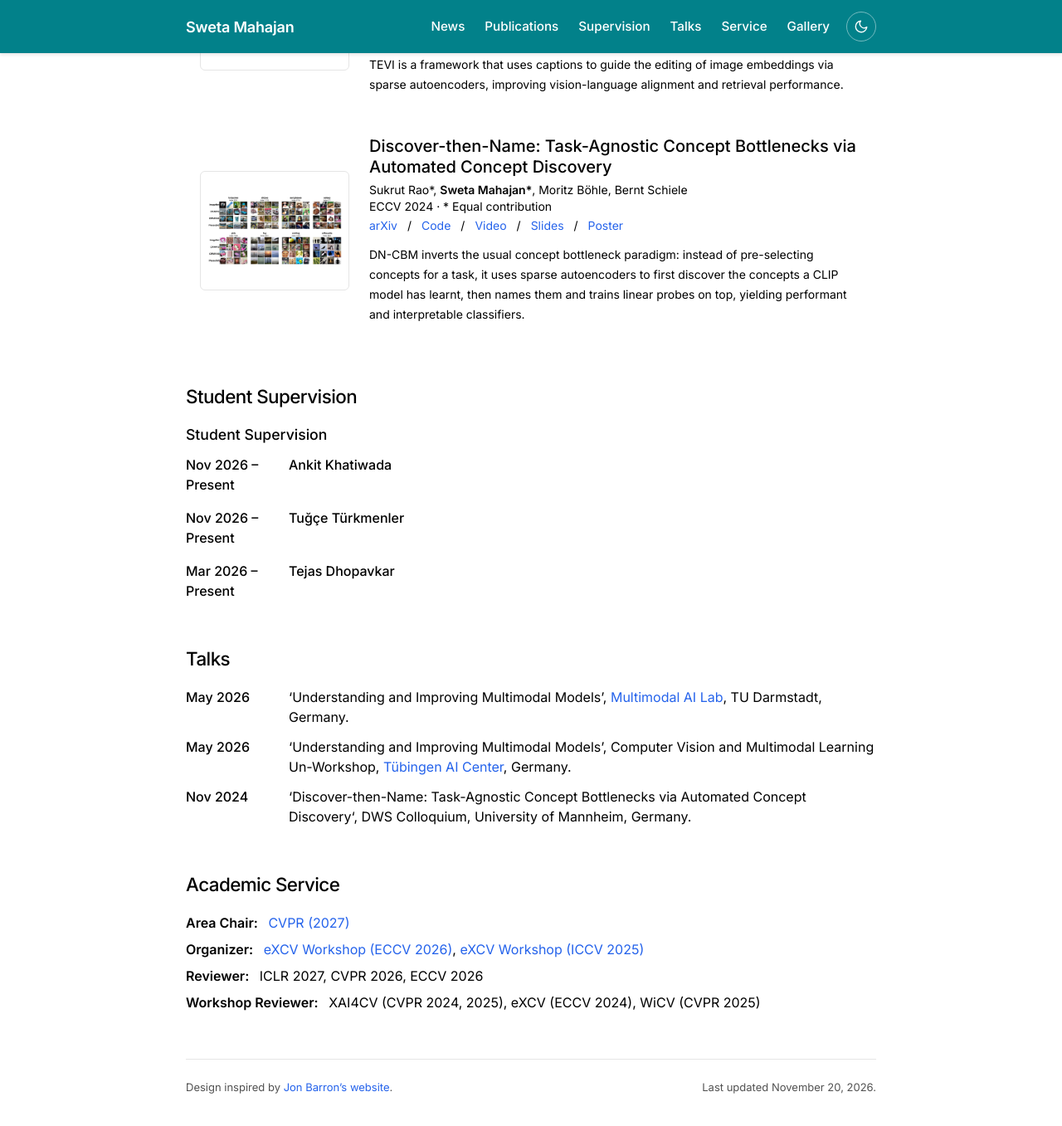
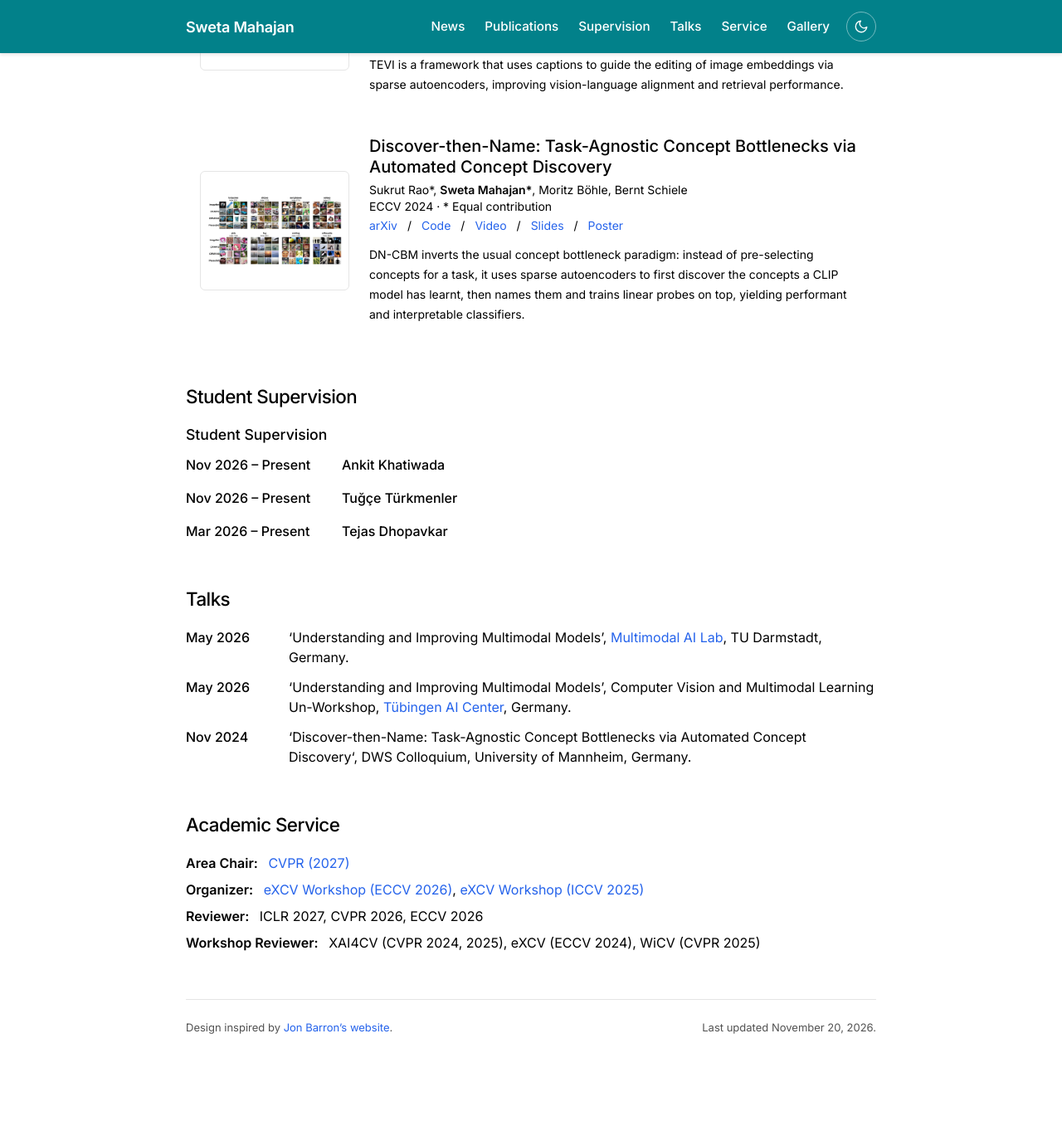
Before and after one commit to SwetaMahajan/swetamahajan.github.io, a Jekyll site: the page built from index.html, in a window 1280 px wide and 1400 px high, scrolled down 1377 px. Shown: the top 1357 px of the window at 83% size. Built offline with Jekyll 4.4.1, drawn with Linux system fonts in a browser that asks for light colours; after the commit the page ends 2705 px from its top, so only the background shows below that.

Commit message:
supervision

```diff
--- a/assets/css/main.css
+++ b/assets/css/main.css
@@ -295,6 +295,7 @@ a:focus-visible, button:focus-visible, summary:focus-visible {
   font-weight: 500;
 }
 .supervision-group .timeline-item + .timeline-item { margin-top: 1rem; }
+.supervision-group .timeline-date { white-space: nowrap; }   /* "Nov 2026 – Present" on one line */
 .supervision-text { display: flex; flex-direction: column; }
 .supervision-name { font-weight: 500; }
 .supervision-meta { color: var(--muted); }
@@ -528,6 +529,7 @@ a:focus-visible, button:focus-visible, summary:focus-visible {
   .subsection-title { font-size: 1.1rem; }
 
   .timeline-item { grid-template-columns: 6.5rem minmax(0, 1fr); font-size: 1rem; }
+  .supervision-group .timeline-item { grid-template-columns: 10.5rem minmax(0, 1fr); }   /* wide enough for "Aug 2025 – Mar 2026" */
   .plain-list, .roles { font-size: 1rem; }
   .more > summary, .more-collapse { font-size: 1rem; }
 
```
